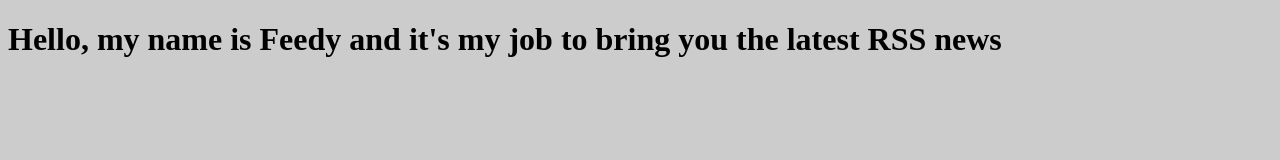
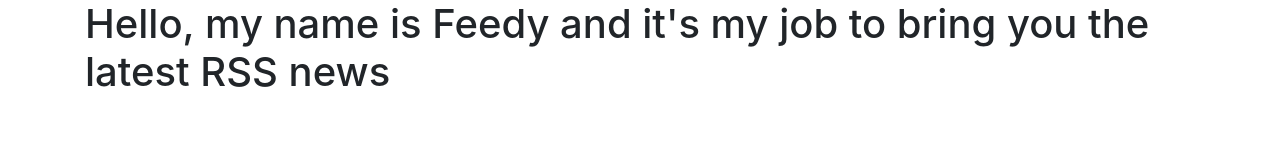
Before and after one commit to Ukubot/RSS-, a website: page index.html in a window 1280 px wide. Drawn offline with nearby package versions, Linux system fonts and the light colour scheme.

Commit message:
adding bootstrap and jquery

```diff
--- a/index.html
+++ b/index.html
@@ -3,11 +3,14 @@
 <head>
   <meta charset="UTF-8">
   <title>RSS Feed Site</title>
+  <link rel="stylesheet" href="bower_components/bootstrap/dist/css/bootstrap.min.css">
+  <script src="bower_components/bootstrap/dist/js/bootstrap.min.js"></script>
+  <script src="bower_components/jquery/dist/jquery.min.js"></script>
   <link rel="stylesheet" href="style.css">
 </head>
 <body>
-  <h1>Hello, my name is Feedy and it's my job to bring you the latest RSS news</h1>
   <div class="container">
+    <h1>Hello, my name is Feedy and it's my job to bring you the latest RSS news</h1>
   </div>
 </body>
 </html>
--- a/style.css
+++ b/style.css
@@ -1,3 +1,3 @@
 body {
-background-color: #CCCCCC;
+background-color: #fff;
 }
```
Also changed, not shown: bower.json (added, +18 -0 lines), 1 other file.
